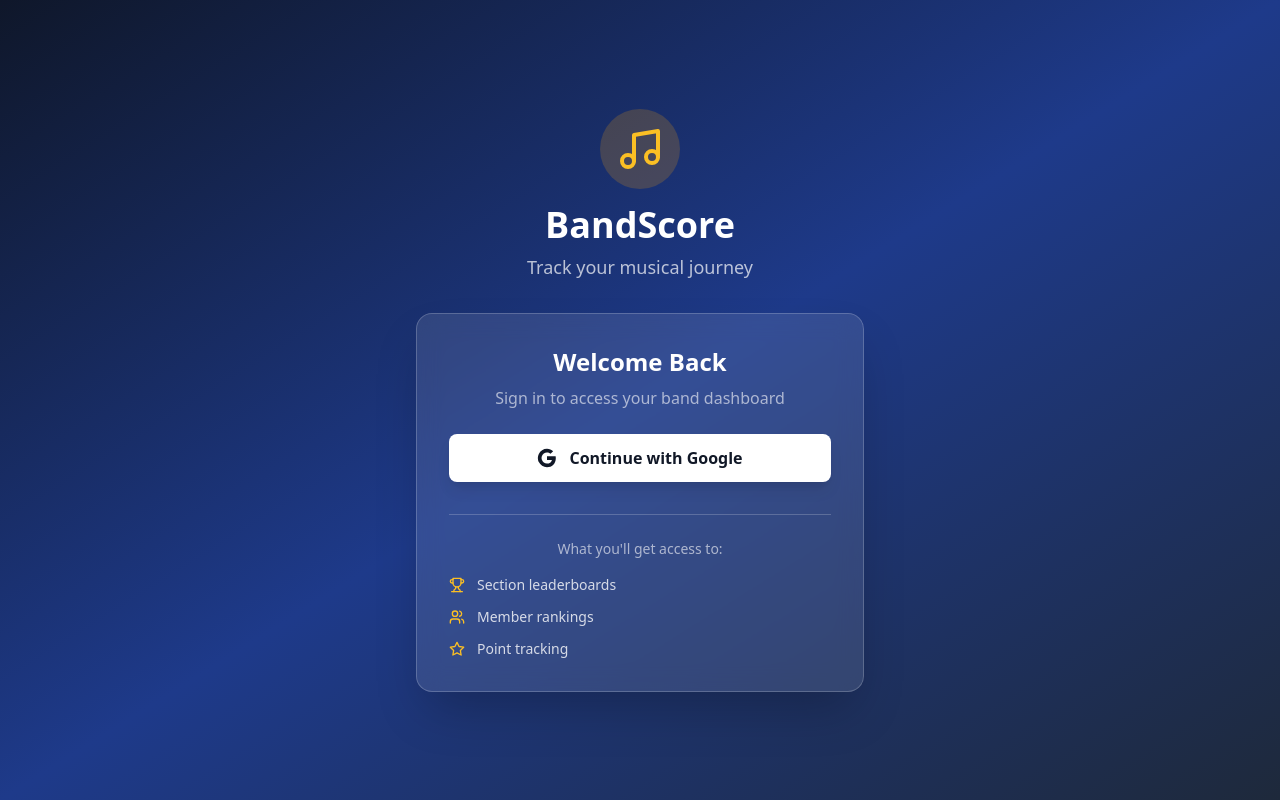
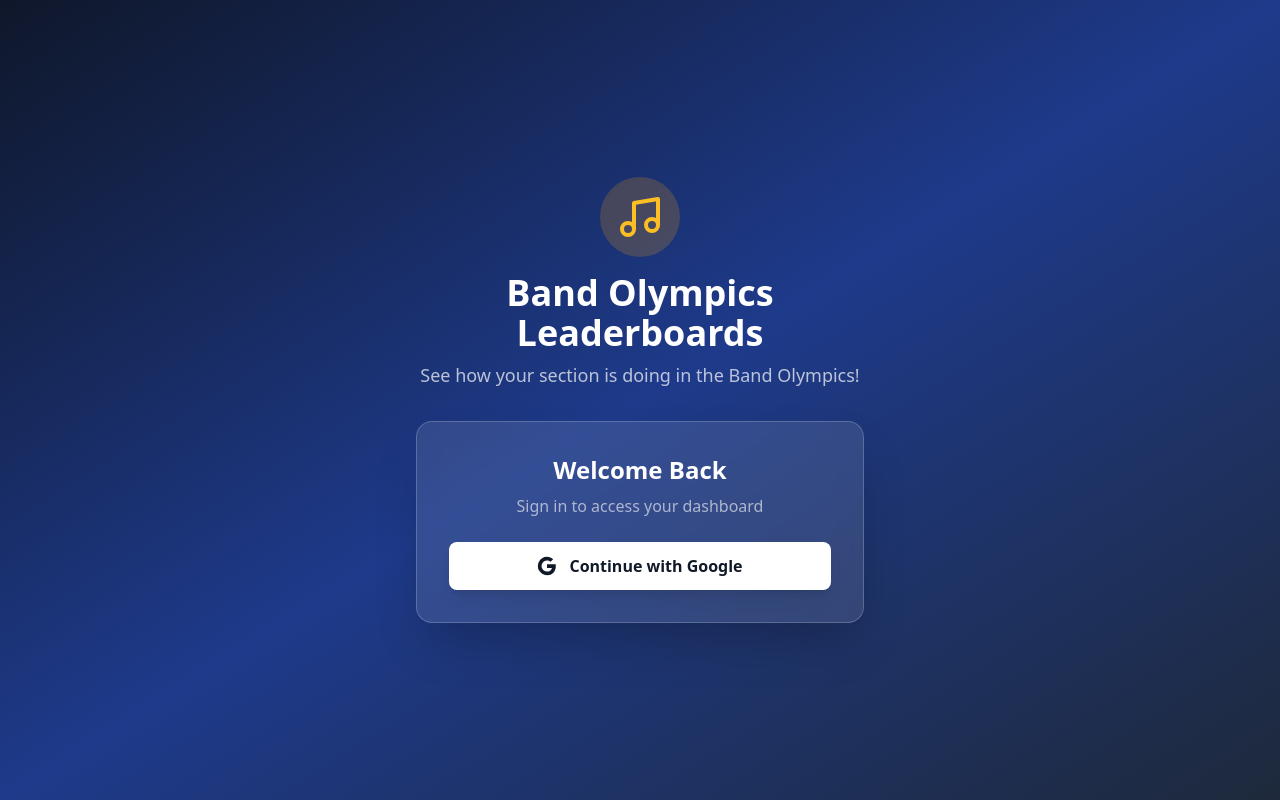
Before and after one commit to GraysonHuey/leaderboards, a React (Vite) app: page / in a window 1280 px wide. Built offline with nearby package versions, Linux system fonts and the light colour scheme; no server answers.

Commit message:
Update LoginPage.tsx

```diff
--- a/src/components/LoginPage.tsx
+++ b/src/components/LoginPage.tsx
@@ -23,15 +23,15 @@ const LoginPage: React.FC = () => {
               <Music className="h-12 w-12 text-amber-400" />
             </div>
           </div>
-          <h1 className="text-4xl font-bold text-white mb-2">BandScore</h1>
-          <p className="text-white/70 text-lg">Track your musical journey</p>
+          <h1 className="text-4xl font-bold text-white mb-2">Band Olympics Leaderboards</h1>
+          <p className="text-white/70 text-lg">See how your section is doing in the Band Olympics!</p>
         </div>
 
         {/* Login Card */}
         <div className="bg-white/10 backdrop-blur-md rounded-2xl p-8 border border-white/20 shadow-2xl">
           <div className="text-center mb-6">
             <h2 className="text-2xl font-semibold text-white mb-2">Welcome Back</h2>
-            <p className="text-white/60">Sign in to access your band dashboard</p>
+            <p className="text-white/60">Sign in to access your dashboard</p>
           </div>
 
           <button
@@ -59,25 +59,6 @@ const LoginPage: React.FC = () => {
             </svg>
             <span>{loading ? 'Signing in...' : 'Continue with Google'}</span>
           </button>
-
-          {/* Features Preview */}
-          <div className="mt-8 pt-6 border-t border-white/20">
-            <p className="text-white/60 text-sm text-center mb-4">What you'll get access to:</p>
-            <div className="space-y-3">
-              <div className="flex items-center space-x-3 text-white/80">
-                <Trophy className="h-4 w-4 text-amber-400" />
-                <span className="text-sm">Section leaderboards</span>
-              </div>
-              <div className="flex items-center space-x-3 text-white/80">
-                <Users className="h-4 w-4 text-amber-400" />
-                <span className="text-sm">Member rankings</span>
-              </div>
-              <div className="flex items-center space-x-3 text-white/80">
-                <Star className="h-4 w-4 text-amber-400" />
-                <span className="text-sm">Point tracking</span>
-              </div>
-            </div>
-          </div>
         </div>
       </div>
     </div>
```
